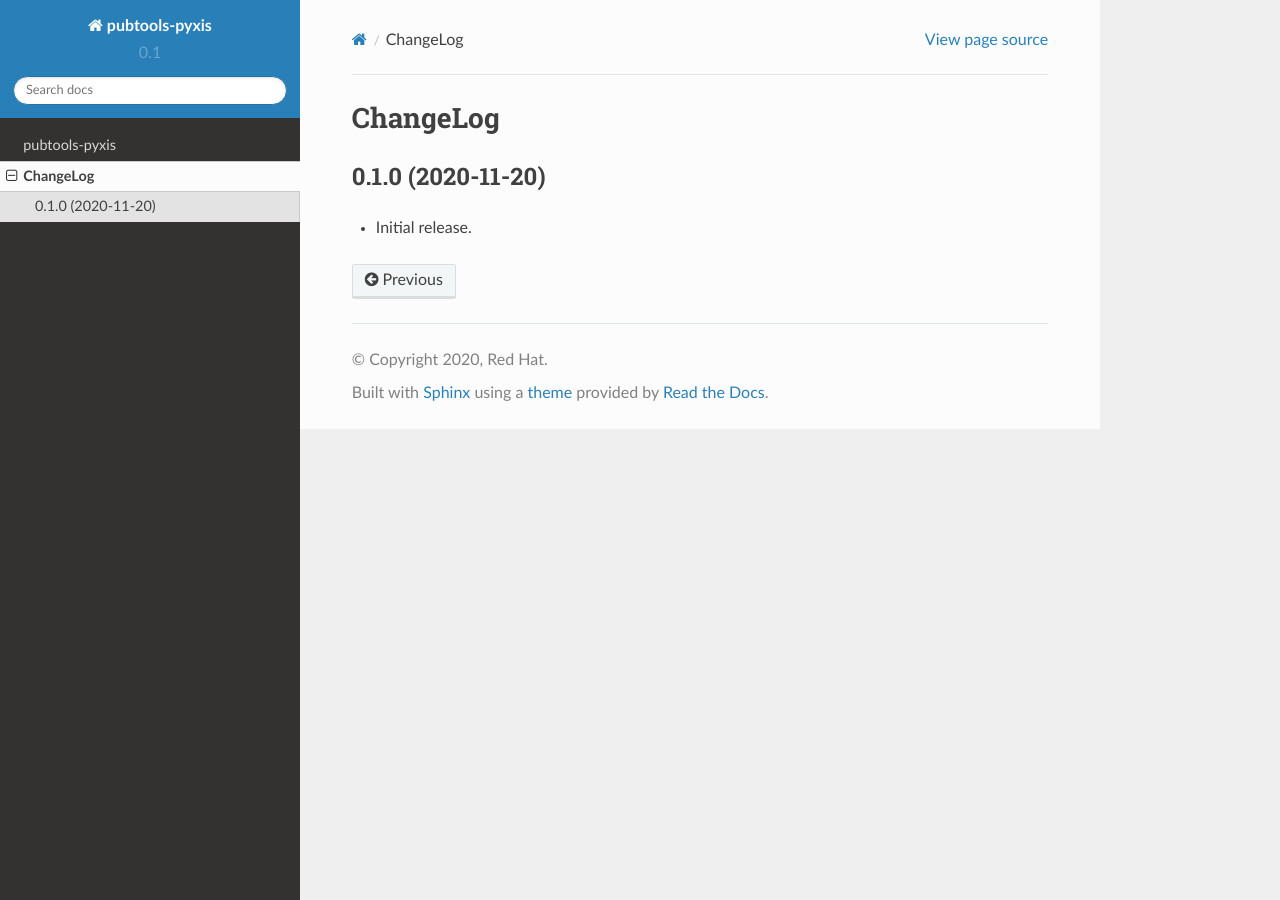
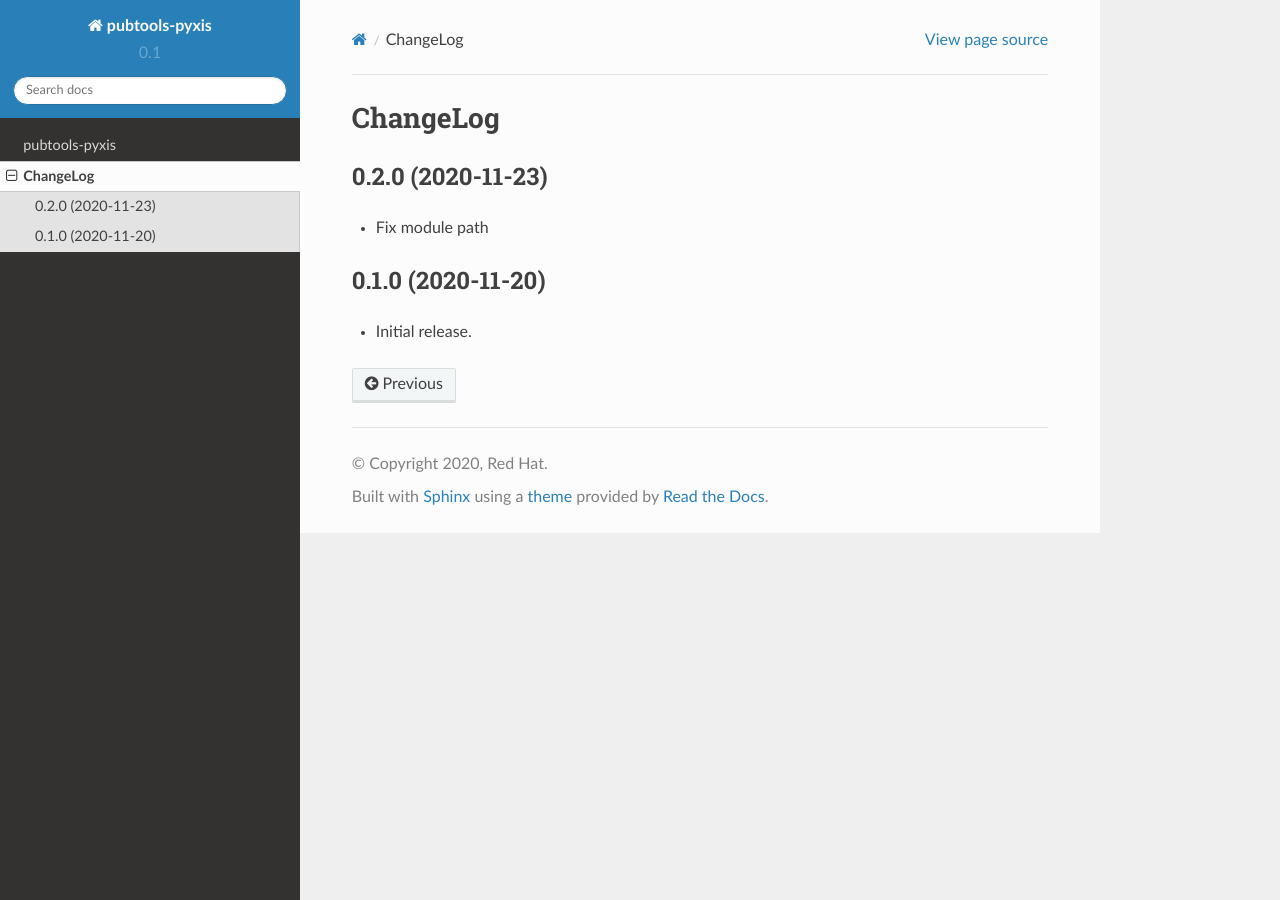
Before and after one commit to release-engineering/pubtools-pyxis, a Sphinx documentation site: the page built from docs/source/CHANGELOG.rst, in a window 1280 px wide. Built offline with Sphinx 7.4.7 and the Read the Docs theme 2.0.0, drawn with Linux system fonts in a browser that asks for light colours.

Commit message:
Prepare release v0.2.0

```diff
--- a/docs/source/CHANGELOG.rst
+++ b/docs/source/CHANGELOG.rst
@@ -1,5 +1,11 @@
 ChangeLog
 =========
+
+0.2.0 (2020-11-23)
+------------------
+
+* Fix module path
+
 
 0.1.0 (2020-11-20)
 ------------------
--- a/setup.py
+++ b/setup.py
@@ -68,7 +68,7 @@ if os.environ.get("READTHEDOCS", None):
 
 setup(
     name="pubtools-pyxis",
-    version="0.1.0",
+    version="0.2.0",
     description="Pubtools-pyxis",
     long_description=long_description,
     long_description_content_type='text/x-rst',
```
